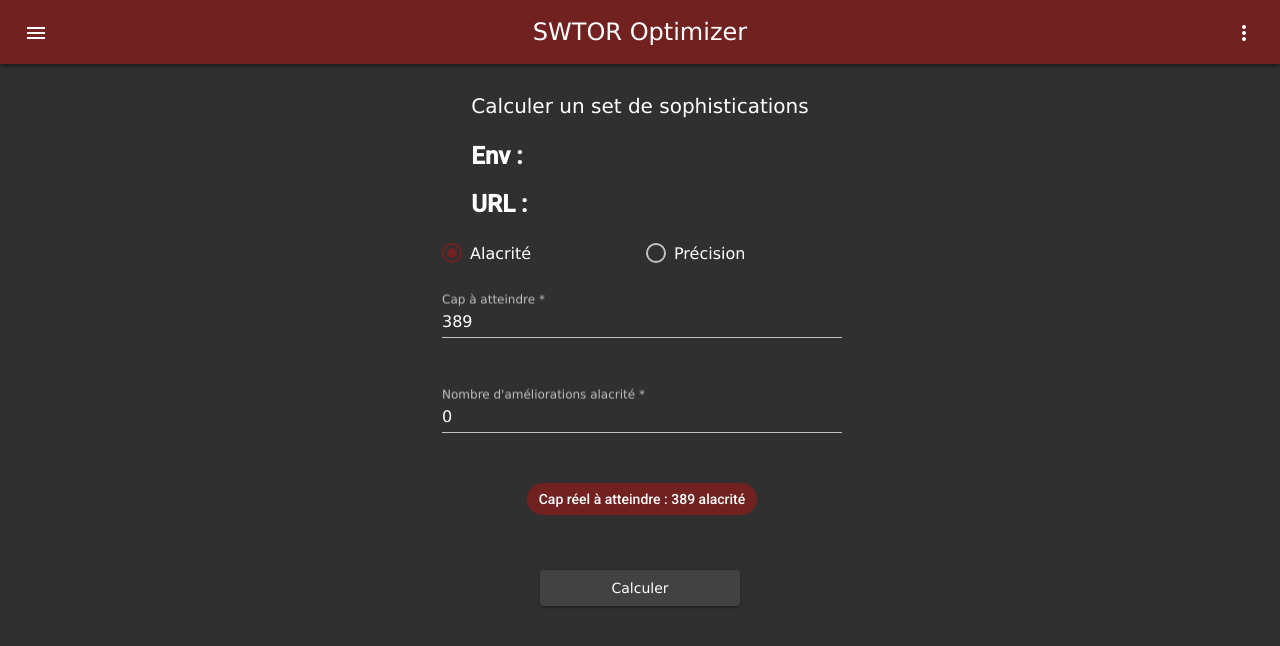
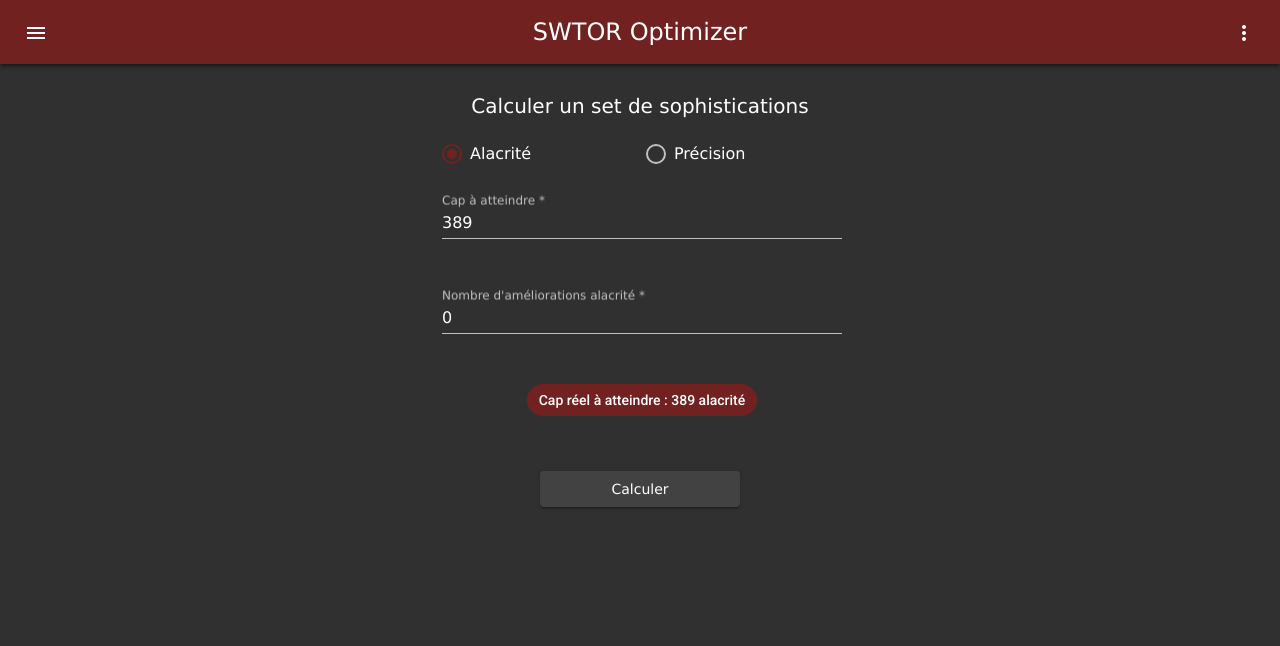
Before and after one commit to Lowxorx/SwtorOptimizer, an Angular app in the folder SwtorOptimizer/ClientApp/: page /home in a window 1280 px wide. Shown: the top 646 px of the page. Built offline with nearby package versions, Linux system fonts and the light colour scheme.

Commit message:
Remove log messages

```diff
--- a/SwtorOptimizer/ClientApp/src/app/components/pages/home/home.component.html
+++ b/SwtorOptimizer/ClientApp/src/app/components/pages/home/home.component.html
@@ -1,8 +1,6 @@
 <div class="container" novalidate>
   <div>
     <h1 class="mat-title">Calculer un set de sophistications</h1>
-    <h2>Env : {{ appEnv }}</h2>
-    <h2>URL : {{ apiUrl }}</h2>
   </div>
 
   <form [formGroup]="formGroup" (ngSubmit)="calculateMySets()" class="form">
```
